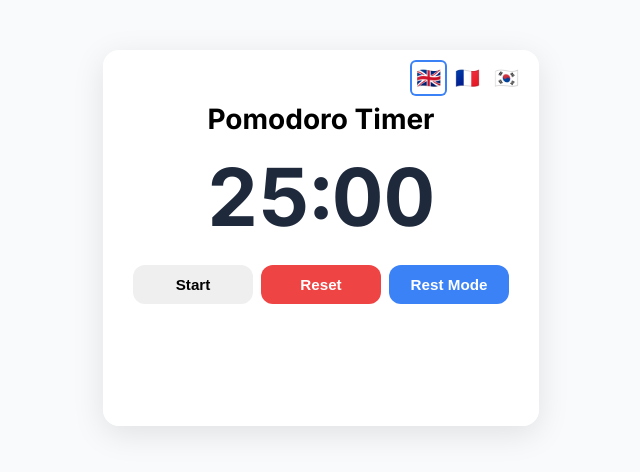
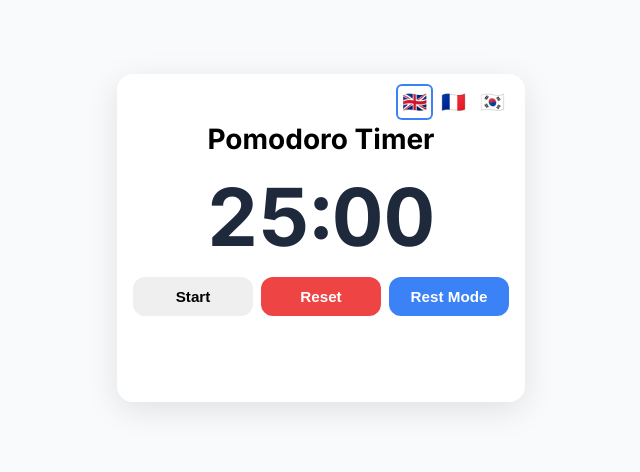
Before and after one commit to The233rdAge/BYOA-Pomodoro, a plain HTML site: page index.html in a window 1280 px wide. Shown: the part 162-634 px from the top of the page, without its empty margins (319-959 px from the left). Drawn offline with Linux system fonts and the light colour scheme.

Commit message:
Fixed CSS styling

```diff
--- a/styles.css
+++ b/styles.css
@@ -23,12 +23,12 @@ body {
     position: relative;
     text-align: center;
     background-color: var(--color-container);
-    padding: 1.75rem;
+    padding: 1.5rem;
     border-radius: 16px;
     box-shadow: 0 8px 32px rgba(0, 0, 0, 0.1);
     backdrop-filter: blur(8px);
-    width: 380px;
-    min-height: 320px;
+    width: 360px;
+    min-height: 280px;
     display: flex;
     flex-direction: column;
     align-items: center;
@@ -40,11 +40,9 @@ h1 {
 }
 
 .status {
-    position: absolute;
-    bottom: 1rem;
-    left: 0;
-    right: 0;
+    position: static;
     min-height: 20px;
+    margin-top: 0.5rem;
 }
 
 .status p {
@@ -64,7 +62,7 @@ h1 {
     display: flex;
     justify-content: center;
     gap: 0.5rem;
-    margin: 0.5rem 0;
+    margin-bottom: 0.75rem;
 }
 
 .controls button {
```
